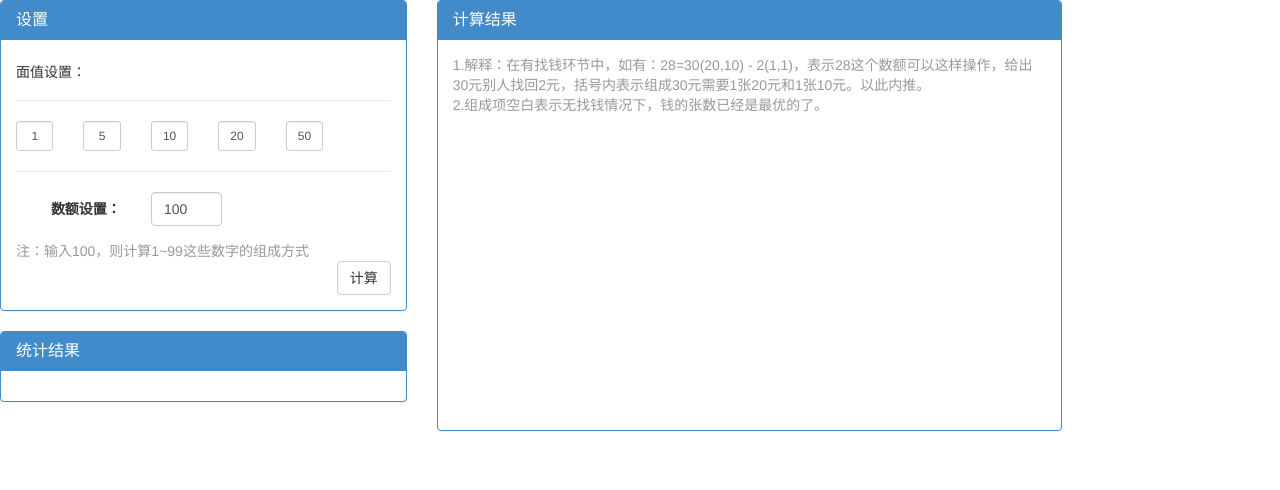
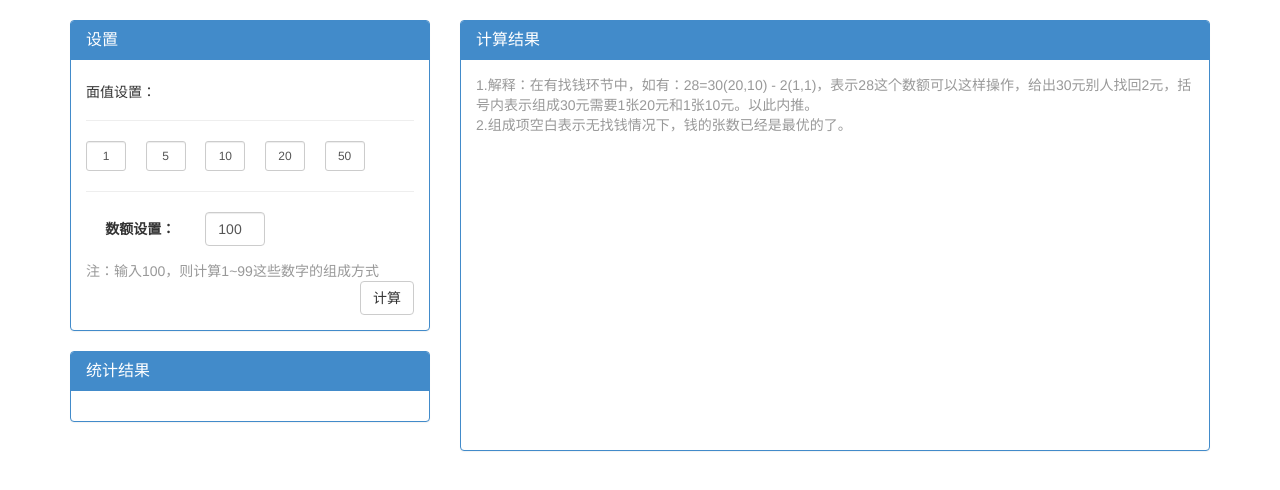
Before and after one commit to Mapleiny/phpSub, a PHP site: page /coins/index.html in a window 1280 px wide. Shown: the top 490 px of the page. Run offline with PHP 8.4, Linux system fonts and the light colour scheme.

Commit message:
修改布局

```diff
--- a/demo/coins/index.css
+++ b/demo/coins/index.css
@@ -1,5 +1,9 @@
+#container{
+	padding-top: 20px;
+}
 #coins input{
     text-align: center;
+	width:40px;
 }
 
 #result-display{
--- a/demo/coins/index.html
+++ b/demo/coins/index.html
@@ -7,7 +7,7 @@
     <link rel="stylesheet" type="text/css" href="index.css">
 </head>
 <body>
-	<div id="container">
+	<div id="container" class="container">
 		<div class="row">
 			<div class="col-md-4">
 				<div class="panel panel-primary" id="coins-set">
@@ -64,7 +64,7 @@
 					</div>
 				</div>
 			</div>
-			<div class="col-md-6">
+			<div class="col-md-8">
 				<div class="panel panel-primary" id="result">
 					<div class="panel-heading">
 						<h3 class="panel-title">计算结果</h3>
```
